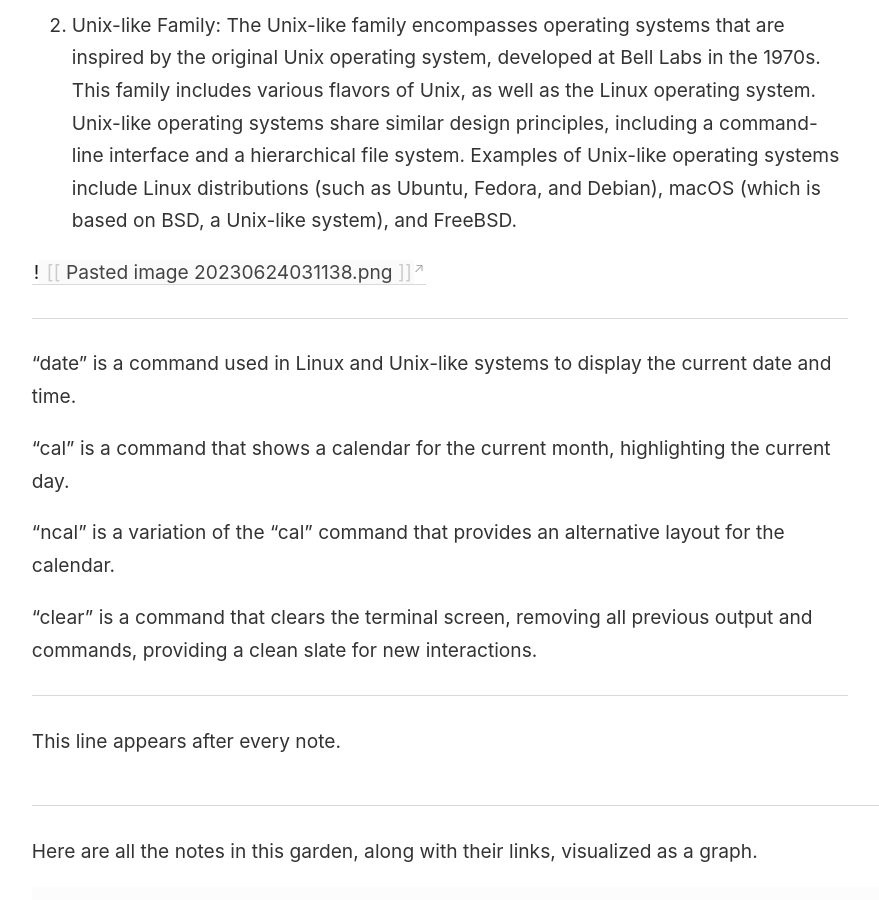
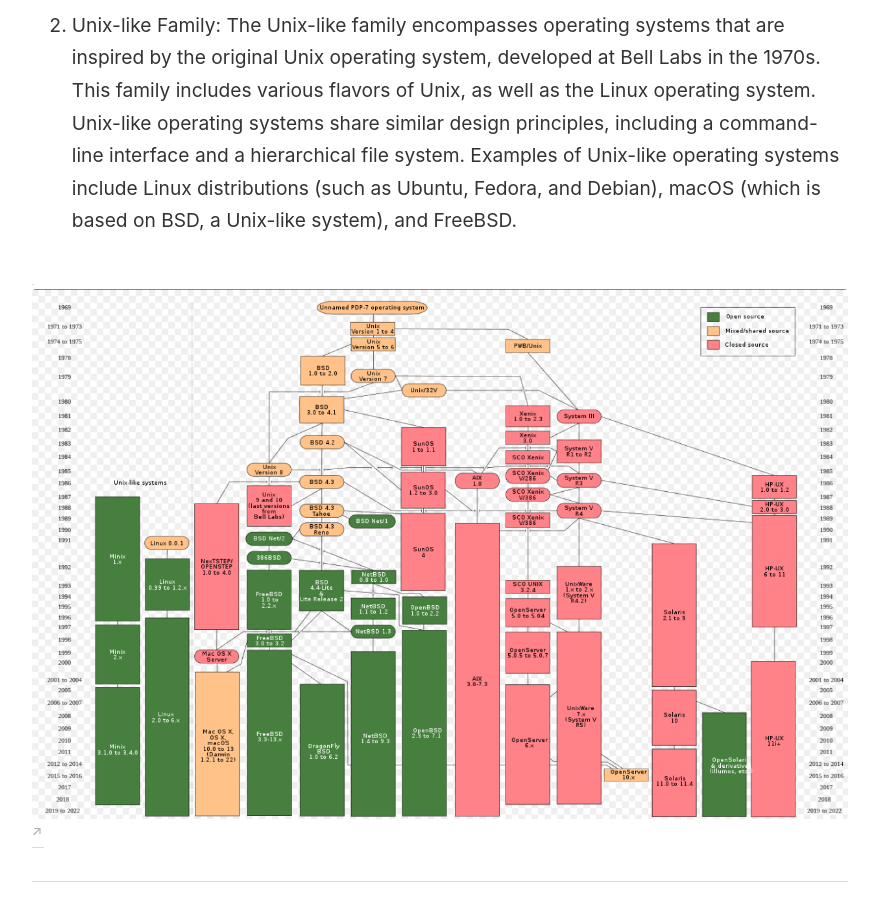
Before and after one commit to paristonhi11/myspace, a Jekyll site: the page built from _notes/linux-notes/linux-introduction.md, in a window 1280 px wide and 900 px high, scrolled down 1489 px. Shown: the whole window, without its empty margins (45-924 px from the left). Built offline with Jekyll 4.4.1, drawn with Linux system fonts in a browser that asks for light colours.

Commit message:
dfghk
knb

```diff
--- a/_notes/linux-notes/linux-introduction.md
+++ b/_notes/linux-notes/linux-introduction.md
@@ -22,7 +22,7 @@ Most operating systems can be grouped into two families: Windows and Unix-like s
 
 2.  Unix-like Family: The Unix-like family encompasses operating systems that are inspired by the original Unix operating system, developed at Bell Labs in the 1970s. This family includes various flavors of Unix, as well as the Linux operating system. Unix-like operating systems share similar design principles, including a command-line interface and a hierarchical file system. Examples of Unix-like operating systems include Linux distributions (such as Ubuntu, Fedora, and Debian), macOS (which is based on BSD, a Unix-like system), and FreeBSD.
 
-[![[Pasted image 20230624031138.png]]](https://en.wikipedia.org/wiki/Unix-like#/media/File:Unix_history-simple.svg)
+[<img src="/assets/20230624031138.png"/>](https://en.wikipedia.org/wiki/Unix-like#/media/File:Unix_history-simple.svg)
 
 ---
 "date" is a command used in Linux and Unix-like systems to display the current date and time.
```
Also changed, not shown: assets/20230624031138.png (renamed from assets/Pasted image 20230624031138.png).
